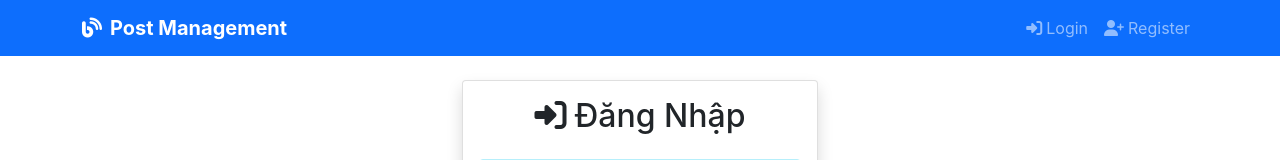
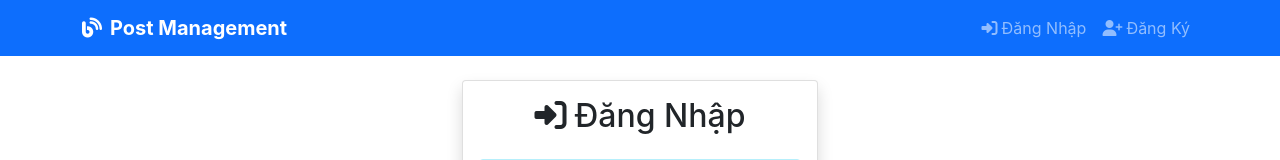
Before and after one commit to NguyenThanhNhut13/NguyenThanhNhut_PostManagementSystem, a React (Vite) app in the folder FrontEnd/: page /login in a window 1280 px wide. Shown: the top 160 px of the page. Built offline with nearby package versions, Linux system fonts and the light colour scheme.

Commit message:
update navbar

```diff
--- a/FrontEnd/src/components/Layout/Navbar.tsx
+++ b/FrontEnd/src/components/Layout/Navbar.tsx
@@ -35,20 +35,20 @@ const Navbar: React.FC = () => {
                 <li className="nav-item">
                   <Link className="nav-link" to="/posts">
                     <i className="fas fa-list me-1"></i>
-                    All Posts
+                    Danh Sách Bài Viết
                   </Link>
                 </li>
                 <li className="nav-item">
                   <Link className="nav-link" to="/posts/create">
                     <i className="fas fa-plus me-1"></i>
-                    Create Post
+                    Tạo Bài Viết
                   </Link>
                 </li>
                 {user?.role === "ROLE_ADMIN" && (
                   <li className="nav-item">
                     <Link className="nav-link" to="/admin/users">
                       <i className="fas fa-users me-1"></i>
-                      Manage Users
+                      Quản Lý Người Dùng
                     </Link>
                   </li>
                 )}
@@ -67,7 +67,7 @@ const Navbar: React.FC = () => {
                   <li>
                     <button className="dropdown-item" onClick={handleLogout}>
                       <i className="fas fa-sign-out-alt me-1"></i>
-                      Logout
+                      Đăng Xuất
                     </button>
                   </li>
                 </ul>
@@ -77,13 +77,13 @@ const Navbar: React.FC = () => {
                 <li className="nav-item">
                   <Link className="nav-link" to="/login">
                     <i className="fas fa-sign-in-alt me-1"></i>
-                    Login
+                    Đăng Nhập
                   </Link>
                 </li>
                 <li className="nav-item">
                   <Link className="nav-link" to="/register">
                     <i className="fas fa-user-plus me-1"></i>
-                    Register
+                    Đăng Ký
                   </Link>
                 </li>
               </>
```
